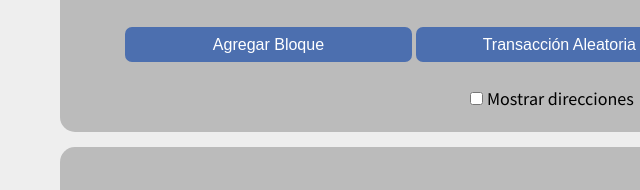
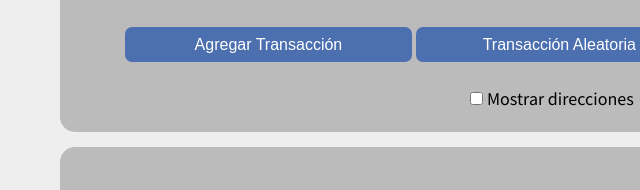
Before and after one commit to Gabriel-Lemus/Simulador-Blockchain, a website: page public/conceptos/blockchain.html in a window 1280 px wide. Shown: the part 337-527 px from the top of the page, 80-720 px from the left. Drawn offline with Linux system fonts and the light colour scheme.

Commit message:
Fixed typo

```diff
--- a/public/conceptos/blockchain.html
+++ b/public/conceptos/blockchain.html
@@ -100,7 +100,7 @@
         <div id="receiver-div">➜</div>
         <input class="text" id="receiver" />
         <div class="big-separator"></div>
-        <button id="add-trx-button" class="enabled">Agregar Bloque</button>
+        <button id="add-trx-button" class="enabled">Agregar Transacción</button>
         <button id="random-trx-button" class="enabled">
           Transacción Aleatoria
         </button>
```
